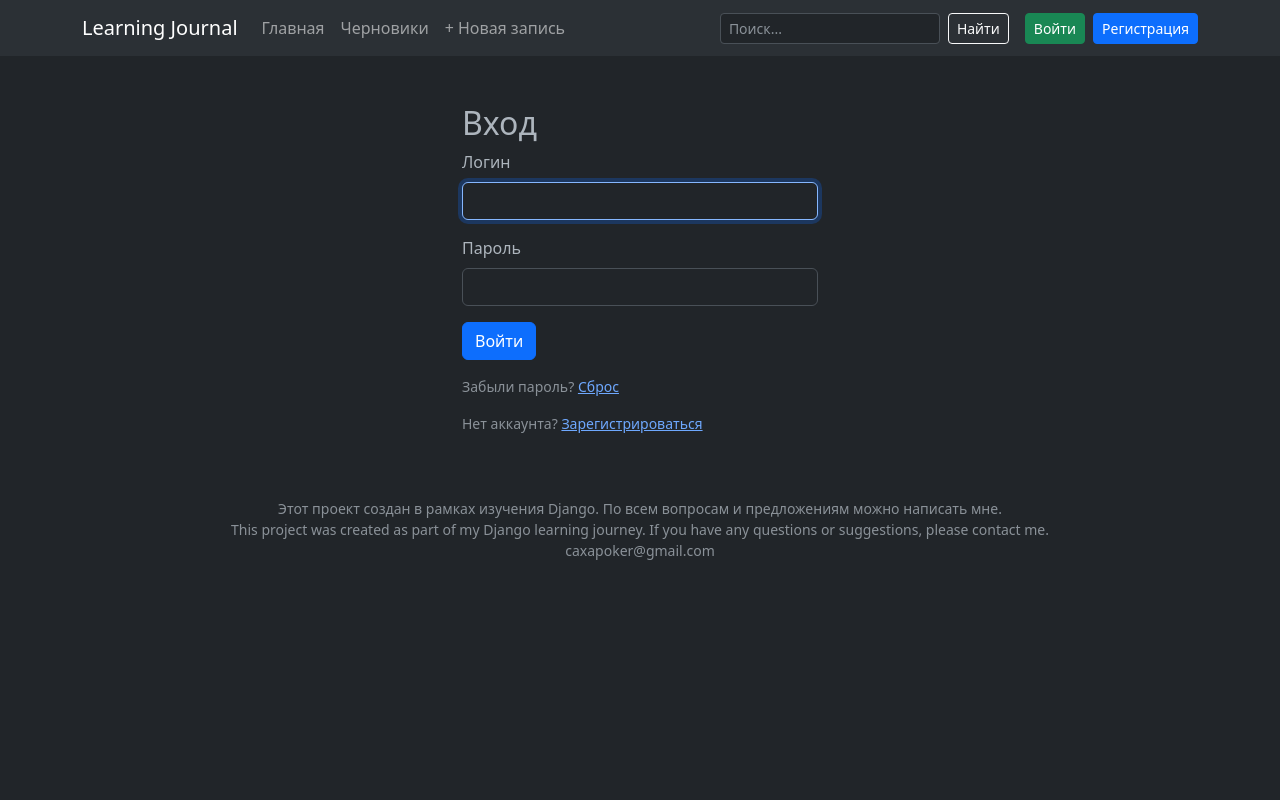
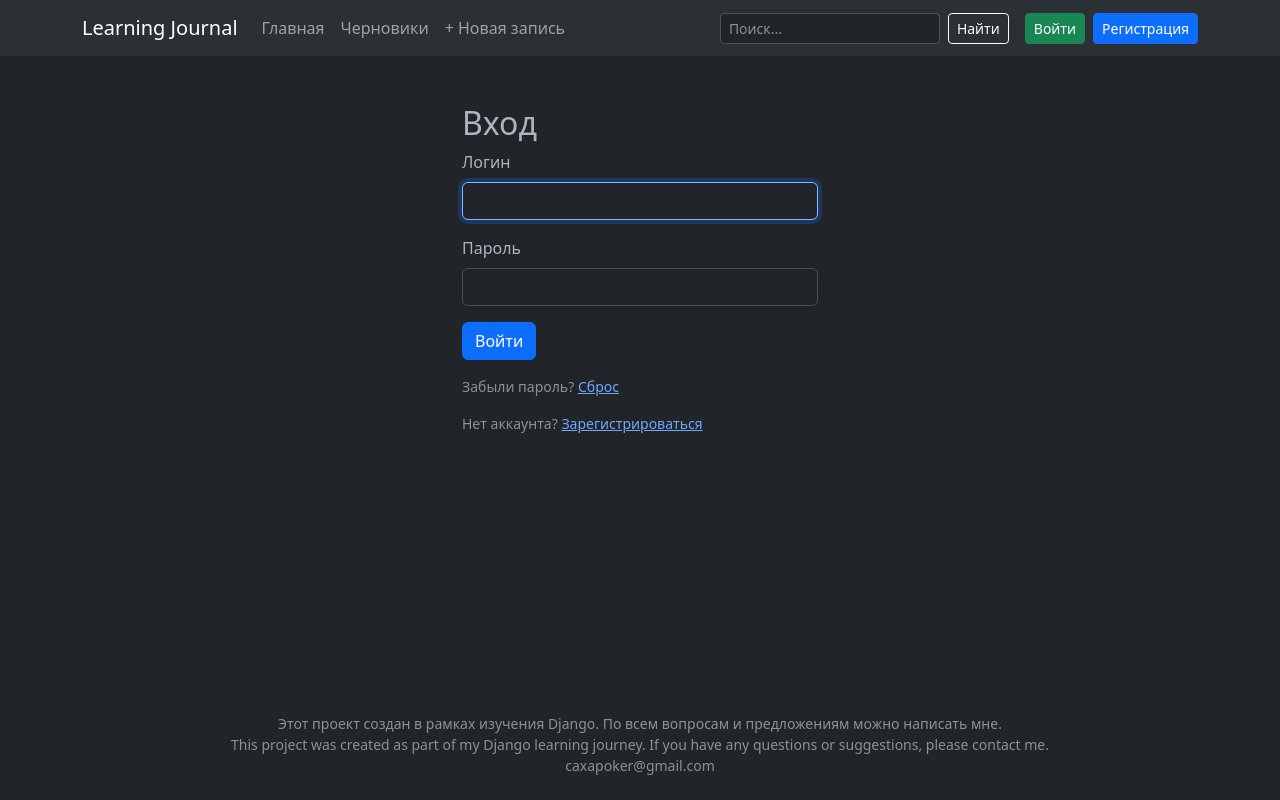
Before and after one commit to Viking-san/learning-journal, a Django app: page /accounts/login/?next=/comment/1/edit/ in a window 1280 px wide. Run offline with Django 5.2, Linux system fonts and the light colour scheme; parts of the project's set-up code (start-up, migrations or seed data) failed here and were passed over; some libraries are stand-ins or nearby versions.

Commit message:
fix footer for no content pages

```diff
--- a/config/settings/prod.py
+++ b/config/settings/prod.py
@@ -59,7 +59,7 @@ EMAIL_HOST_PASSWORD = config('EMAIL_HOST_PASSWORD')
 # Говорит браузеру: всегда используй HTTPS, не пробуй HTTP
 # Включать только когда у тебя реально настроен HTTPS/SSL сертификат!
 # Пока закомментировано — раскомментируешь когда подключишь домен и SSL
-# SECURE_SSL_REDIRECT = True # nginx уже редиректит на https, если включить, то он доступ по ip сломается.
+# SECURE_SSL_REDIRECT = True # nginx уже редиректит на https, если включить, то доступ по ip сломается.
 SESSION_COOKIE_SECURE = True
 CSRF_COOKIE_SECURE = True
 SECURE_HSTS_SECONDS = 3600
--- a/journal/templates/journal/base.html
+++ b/journal/templates/journal/base.html
@@ -61,6 +61,17 @@
             margin-top: 0.5rem;
             margin-bottom: 0.5rem;
         }
+
+        body {
+            min-height: 100vh;
+            display: flex;
+            flex-direction: column;
+        }
+
+        main {
+            flex: 1;
+        }
+
     </style>
     {% block extra_css %}{% endblock %}
 </head>
@@ -144,16 +155,15 @@
     {% block content %}
     {% endblock %}
 
+    </main>
 
-    <div class="text-center mt-5 small text-muted">
-        <p>
+    <footer class="text-center mt-auto py-4 small text-muted">
+        <p class="mb-0">
             Этот проект создан в рамках изучения Django. По всем вопросам и предложениям можно написать мне.<br>
             This project was created as part of my Django learning journey. If you have any questions or suggestions, please contact me.<br>
             <a href="mailto:caxapoker@gmail.com" class="text-decoration-none text-muted">caxapoker@gmail.com</a>
         </p>
-    </div>
-
-    </main>
+    </footer>
 
     {% if USE_CDN %}
         <script src="https://cdn.jsdelivr.net/npm/bootstrap@5.3.0/dist/js/bootstrap.bundle.min.js"></script>
@@ -164,5 +174,6 @@
     {% endif %}
     <script>hljs.highlightAll();</script>
     {% block extra_js %}{% endblock %}
+
 </body>
 </html>
```
